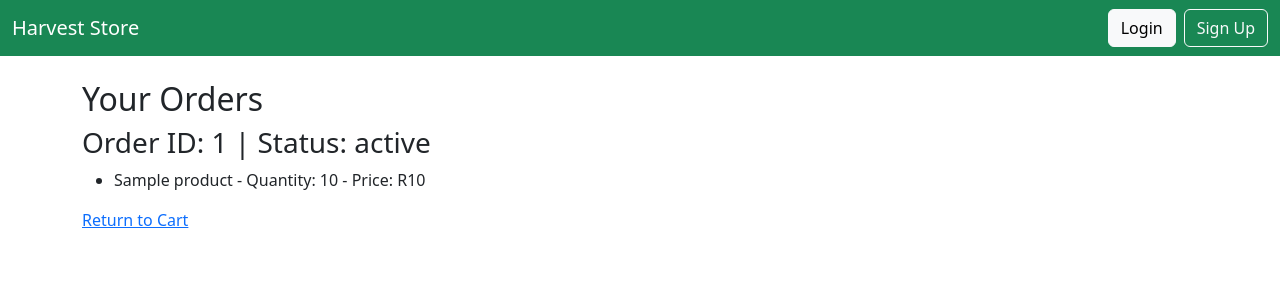
After one commit to Ncongwana-808/The-Harvest-Store, a Flask app: template templates/orders.html in a window 1280 px wide. The commit adds this page. Shown: the top 300 px of the page. Run offline with Flask 3, Linux system fonts and the light colour scheme; the template is opened without the code that fills it: most values are stand-ins (such as "Sample title", 1, 10 or a date in 2020); some libraries are stand-ins or nearby versions.

Commit message:
`Added PayFast payment gateway integration and checkout functionality`

```diff
--- a/app.py
+++ b/app.py
@@ -51,13 +51,15 @@ def login():
 def signup():
 
     if request.method == "POST":
+        name = request.form["name"]
         email = request.form["email"]
         password = request.form["password"]
 
         try:
-            response = create_user(email, password)
+            response = create_user(email, password, name)
             if response.user:
                 flash("Account created! Please check your email to confirm and then log in.")
+                session["user_id"] = response.user.id
                 return redirect(url_for("login"))
             else:
                 flash("Signup failed.")
@@ -144,34 +146,109 @@ def remove_from_cart(product_id):
     flash("Item removed from cart.")
     return redirect(url_for("cart"))
 
-@app.route("/checkout", methods=["GET", "POST"])
+@app.route("/checkout", methods=["GET"])
 def checkout():
+    cart = session.get("cart", [])
+
+    cart_total = 0
+    for item in cart:
+        product = item["product"]  # no need to fetch again from Supabase
+        if product:
+            cart_total += float(product["price"]) * item["quantity"]
+
+    return render_template("checkout.html", cart=cart, cart_total=round(cart_total, 2))
+
+
+@app.route('/payfast', methods=['POST'])
+def payfast_payment():
+    merchant_id = '10040590'
+    merchant_key = '7clmc94m2qx8v'
+
+    name = request.form.get('name')
+    address = request.form.get('address')
+    amount = request.form.get('amount')
+
+    return_url = 'http://localhost:5000/payment_success'
+    cancel_url = 'http://localhost:5000/payment_cancel'
+    notify_url = 'http://localhost:5000/payment_notify'
+
+    payfast_url = (
+        f"https://sandbox.payfast.co.za/eng/process?"
+        f"merchant_id={merchant_id}&"
+        f"merchant_key={merchant_key}&"
+        f"amount={amount}&"
+        f"item_name=Order%20from%20{name}&"
+        f"return_url={return_url}&"
+        f"cancel_url={cancel_url}&"
+        f"notify_url={notify_url}"
+    )
+
+    return redirect(payfast_url)
+
+
+@app.route("/payment_success", methods=["GET"])
+def payment_success():
     if "user_id" not in session:
-        flash("Please log in to proceed to checkout.")
+        flash("Please log in first.")
         return redirect(url_for("login"))
 
+    user_id = session["user_id"]
     cart = session.get("cart", [])
 
-    if request.method == "POST":
-        name = request.form["name"]
-        address = request.form["address"]
+    if not cart:
+        flash("No items in cart to process.")
+        return redirect(url_for("home"))
 
-        total_price = sum(item["product"]["price"] * item["quantity"] for item in cart)
+    try:
+        # ✅ Calculate total amount
+        total_price = sum(item["product"]["price"] * item.get("quantity", 1) for item in cart)
 
-        order = {
-            "name": name,
-            "address": address,
-            "items": cart,
-            "total_price": total_price
+        # ✅ Insert order with total_amount
+        order_data = {
+            "user_id": user_id,
+            "status": "Paid",
+            "total_amount": total_price  # <-- required field
         }
+        order_response = supabase.table("orders").insert(order_data).execute()
+        order_id = order_response.data[0]["id"]
 
-        # Clear the cart after order
+        # ✅ Insert order items
+        for item in cart:
+            product_id = item["product"]["id"]
+            quantity = item.get("quantity", 1)
+
+            order_item_data = {
+                "order_id": order_id,
+                "product_id": product_id,
+                "quantity": quantity
+            }
+            supabase.table("order_item").insert(order_item_data).execute()
+
+        # ✅ Clear cart
         session["cart"] = []
 
-        flash("Order placed successfully!")
-        return render_template("checkout.html", order=order, cart=[])
+        flash("Payment successful! Your order has been placed.")
+        return redirect(url_for("home"))
 
-    return render_template("checkout.html", cart=cart)
+    except Exception as e:
+        import traceback
+        traceback.print_exc()
+        flash(f"Something went wrong saving your order: {str(e)}")
+        return redirect(url_for("home"))
+
+
+@app.route("/payment_cancel")
+def payment_cancel():
+    flash("Payment cancelled. You can continue shopping.")
+    return redirect(url_for("cart"))
+
+@app.route("/payment_notify", methods=["POST"])
+def payment_notify():
+    data = request.form.to_dict()
+    print("PayFast Notification:", data)
+
+    # You can add further signature validation and logging here
+    return "OK", 200  # PayFast expects a 200 response
 
 
 
--- /dev/null
+++ b/templates/orders.html
@@ -0,0 +1,32 @@
+<!-- order.html -->
+ {% extends "base.html" %}
+ {% block content %}
+  <!-- templates/orders.html -->
+<h2>Your Orders</h2>
+
+{% if orders %}
+  {% for order in orders %}
+    <div class="order">
+      <h3>Order ID: {{ order.id }} | Status: {{ order.status }}</h3>
+      <ul>
+        {% for item in items if item.order_id == order.id %}
+          <li>
+            {{ item.product.name }} - Quantity: {{ item.quantity }} - Price: R{{ item.product.price }}
+          </li>
+        {% endfor %}
+      </ul>
+    </div>
+  {% endfor %}
+{% else %}
+  <p>You have no orders.</p>
+
+{% endif %}
+    <p><a href="/cart">Return to Cart</a></p>
+
+ {% endblock %}
+
+ {% block footer %}
+  <footer>
+    <p>&copy; 2025 The Harvest Store</p>
+  </footer>
+ {% endblock %}
```
Also changed, not shown: templates/checkout.html (+6 -4 lines), templates/home.html (+11 -0 lines), 1 other file.
